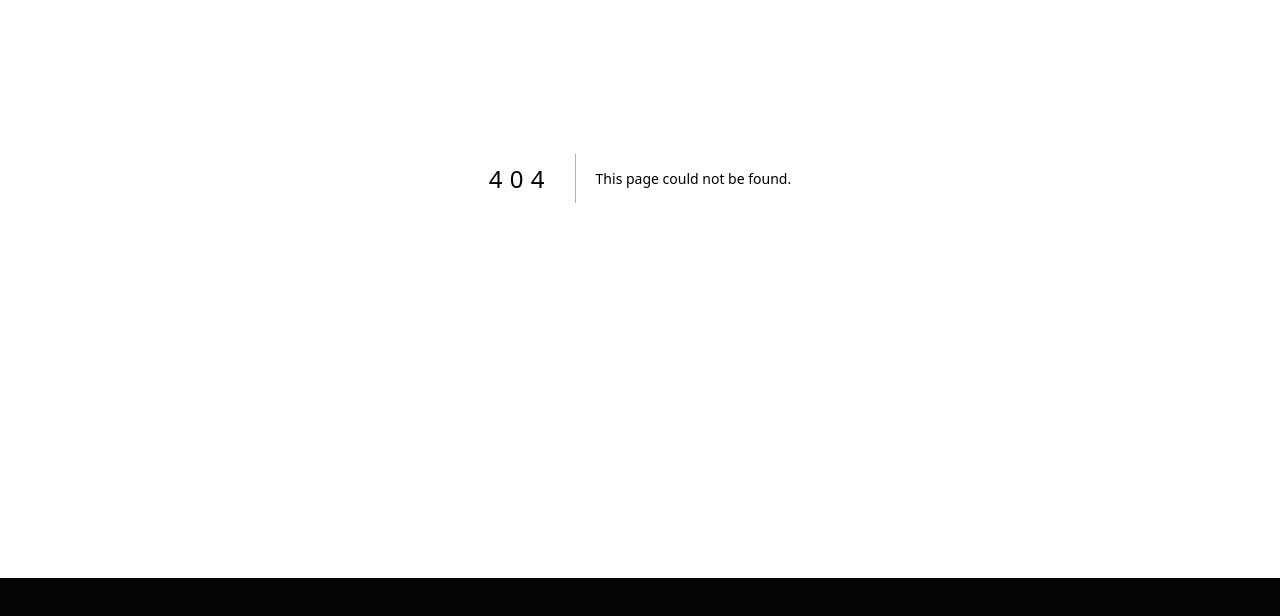
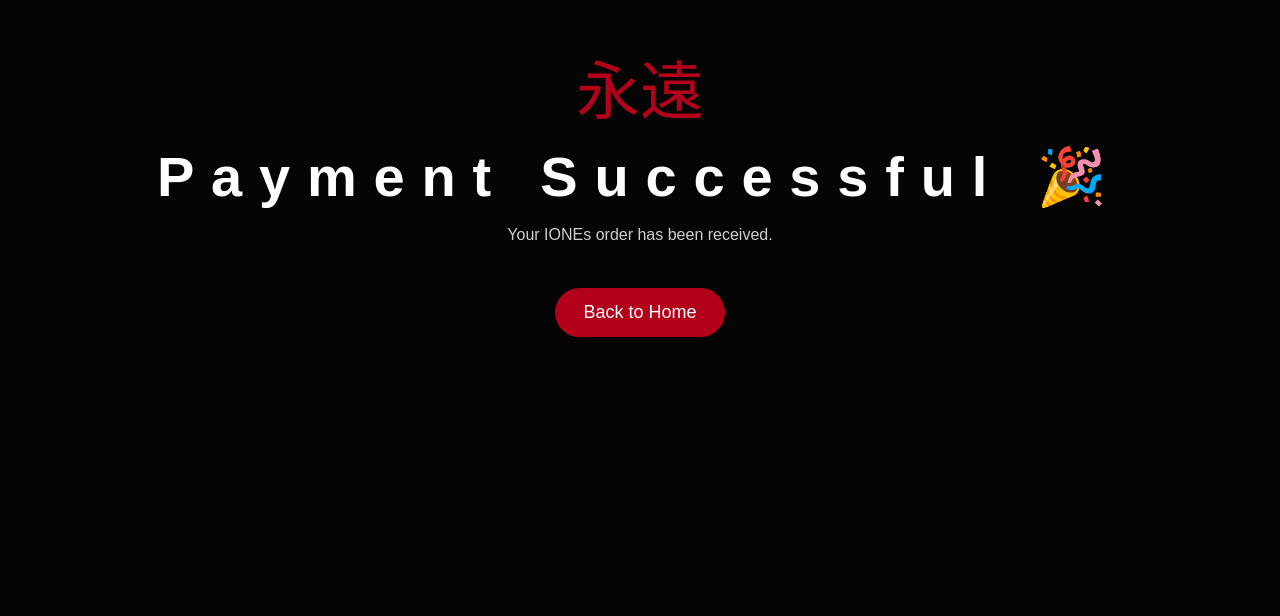
Before and after one commit to shubhshinde208-afk/IONEs, a Next.js app: page /checkout/order-success in a window 1280 px wide. Before the commit this address had no page. Shown: the part 222-838 px from the top of the page. Before the commit the page ends 800 px from the top, so only its background shows below. Built offline with nearby package versions, Linux system fonts and the light colour scheme.

Commit message:
Add OrderSuccess component for successful payment page

```diff
--- /dev/null
+++ b/app/checkout/order-success/page.tsx
@@ -0,0 +1,17 @@
+"use client";
+
+export default function OrderSuccess() {
+  return (
+    <main className="hero">
+      <div className="seal">永遠</div>
+      <h1>Payment Successful 🎉</h1>
+      <p>Your IONEs order has been received.</p>
+      <button
+        className="btn"
+        onClick={() => (window.location.href = "/")}
+      >
+        Back to Home
+      </button>
+    </main>
+  );
+}
```
